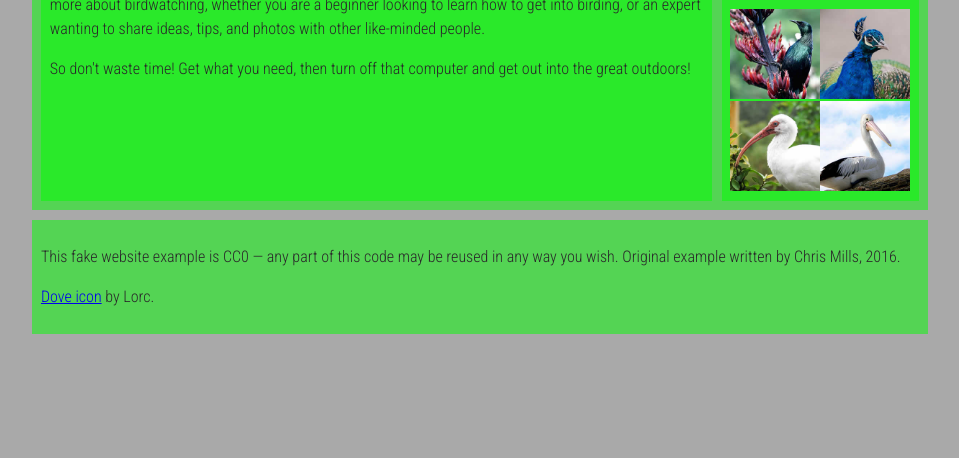
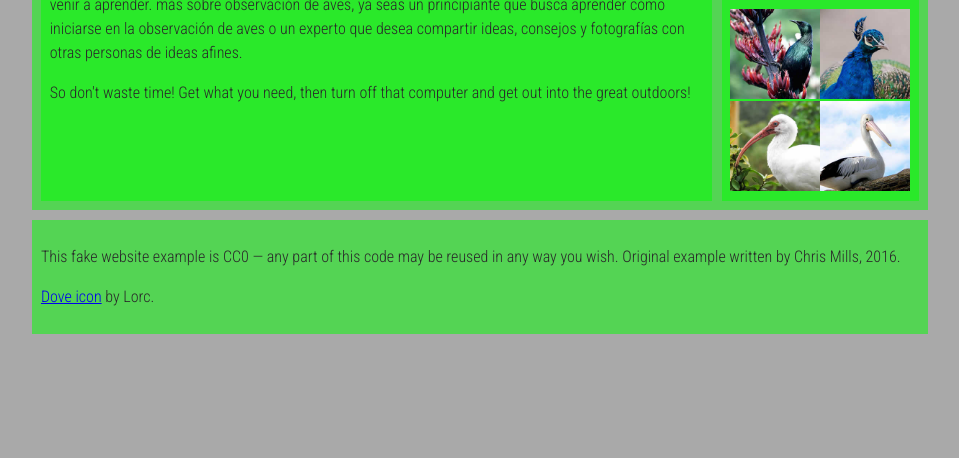
Before and after one commit to hectorpyco/MDN, a plain HTML site: page index.html in a window 1280 px wide. Shown: the part 342-800 px from the top of the page, without its empty margins (160-1119 px from the left). Drawn offline with Linux system fonts and the light colour scheme.

Commit message:
algunos textos traducidos

```diff
--- a/index.html
+++ b/index.html
@@ -19,6 +19,7 @@
 
 
     <nav>
+
       <ul>
         <li><span>Home</span></li>
         <li><a href="#">Get started</a></li>
@@ -32,10 +33,11 @@
     <article>
       <h2>Welcome</h2>
 
-      <p>Welcome to our fake birdwatching site. If this were a real site, it would be the ideal place to come to learn
-        more
-        about birdwatching, whether you are a beginner looking to learn how to get into birding, or an expert wanting to
-        share ideas, tips, and photos with other like-minded people.</p>
+      <p>Bienvenido a nuestro sitio falso de observación de aves.
+        Si este fuera un sitio real, sería el lugar ideal para venir a aprender.
+        más
+        sobre observación de aves, ya seas un principiante que busca aprender cómo iniciarse en la observación de aves o un experto que desea
+        compartir ideas, consejos y fotografías con otras personas de ideas afines.</p>
 
       <p>So don't waste time! Get what you need, then turn off that computer and get out into the great outdoors!</p>
     </article>
```
